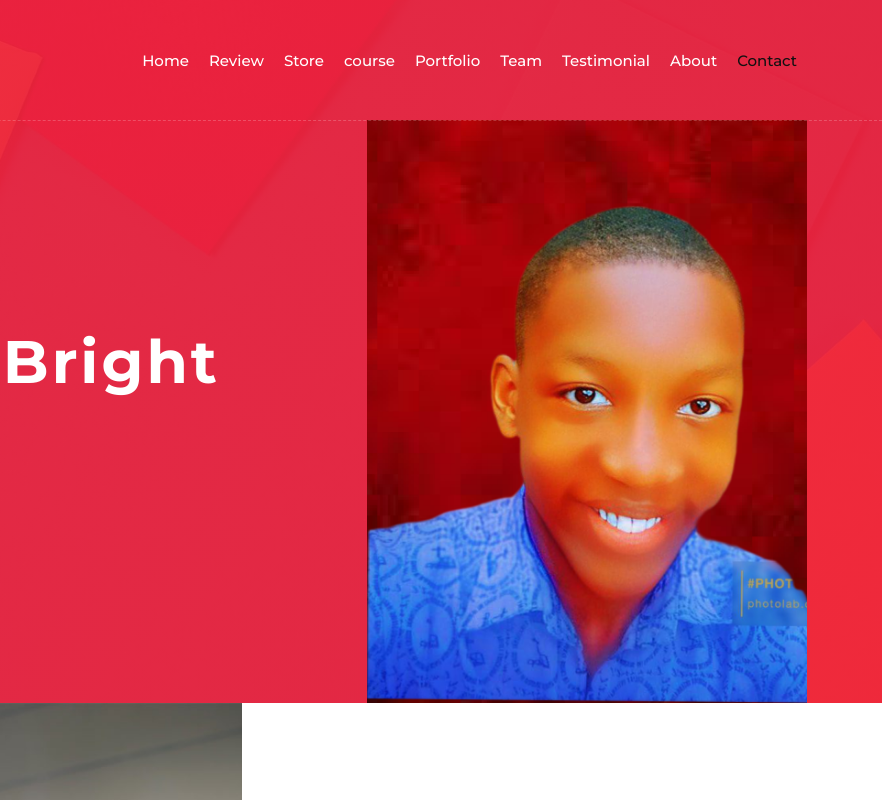
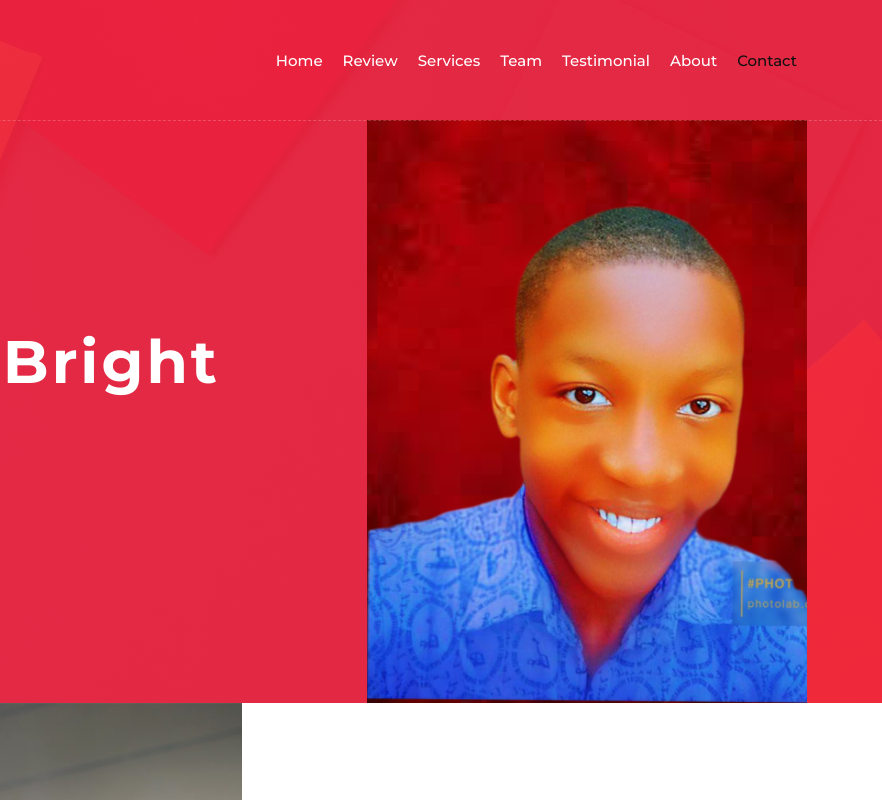
Before and after one commit to realbrighto001/brightport, a plain HTML site: page index.html in a window 1280 px wide. Shown: the top 800 px of the page, 398-1280 px from the left. Drawn offline with nearby package versions, Linux system fonts and the light colour scheme.

Commit message:
Update index.html

```diff
--- a/index.html
+++ b/index.html
@@ -37,9 +37,7 @@
                     <div class="navbar-nav ml-auto">
                         <a href="#home" class="nav-item nav-link active">Home</a>
                         <a href="#review" class="nav-item nav-link">Review</a>
-                        <a href="#service" class="nav-item nav-link">Store</a>
-                        <a href="#" class="nav-item nav-link">course</a>
-                        <a href="#" class="nav-item nav-link">Portfolio</a>
+                        <a href="#service" class="nav-item nav-link">Services</a>
                         <a href="#team" class="nav-item nav-link">Team</a>
                         <a href="#testimonial" class="nav-item nav-link">Testimonial</a>
                         <a href="#about" class="nav-item nav-link">About</a>
```
